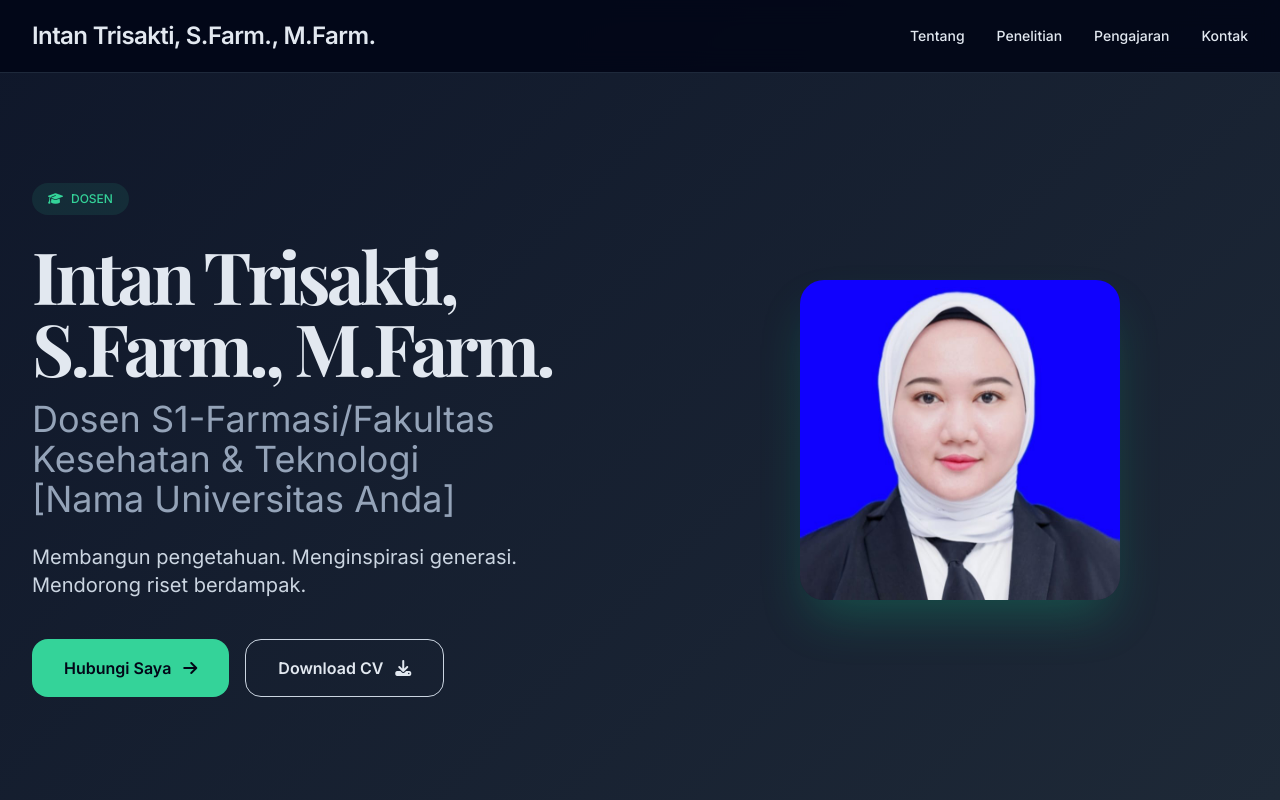
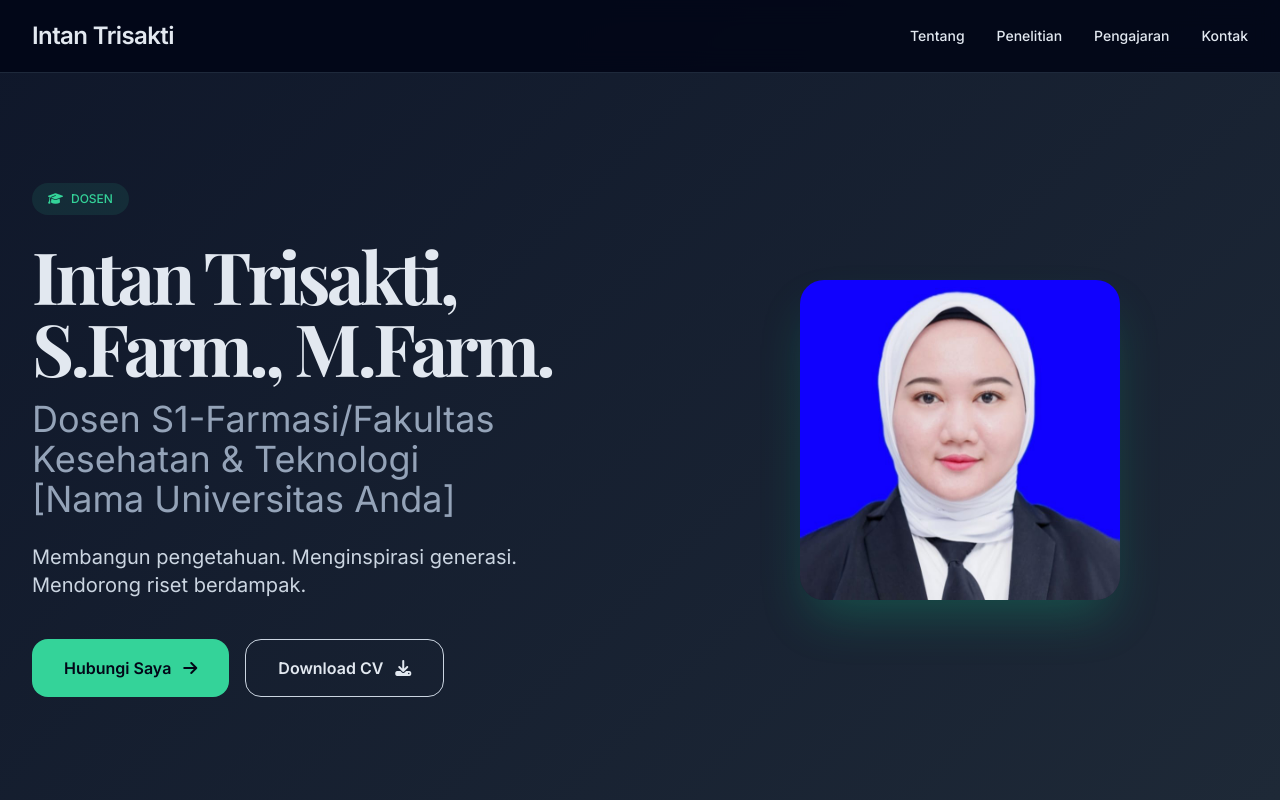
Before and after one commit to delima1204/Website-Profile-Intan-Trisakti, a plain HTML site: page index.html in a window 1280 px wide. Shown: the top 800 px of the page. Drawn offline with nearby package versions, Linux system fonts and the light colour scheme.

Commit message:
Remove suffix from name in index.html

```diff
--- a/index.html
+++ b/index.html
@@ -31,7 +31,7 @@
       <div
         class="max-w-7xl mx-auto px-8 py-5 flex justify-between items-center"
       >
-        <div class="text-2xl font-semibold tracking-tight">Intan Trisakti, S.Farm., M.Farm.</div>
+        <div class="text-2xl font-semibold tracking-tight">Intan Trisakti </div>
         <div class="flex gap-8 text-sm font-medium">
           <a href="#tentang" class="hover:text-emerald-400 transition"
             >Tentang</a
```
